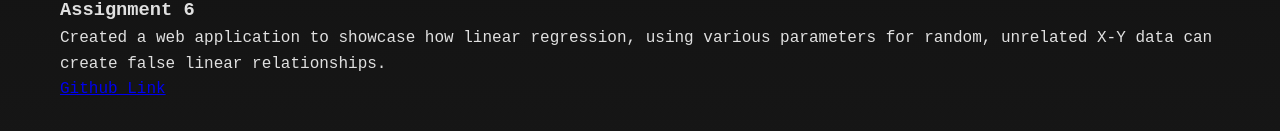
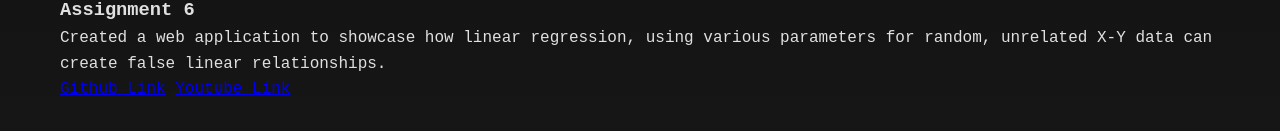
Before and after one commit to aljarida/aljarida.github.io, a plain HTML site: page assignments.html in a window 1280 px wide. Shown: the part 1085-1216 px from the top of the page. Drawn offline with Linux system fonts and the light colour scheme.

Commit message:
Add YT link

```diff
--- a/assignments.html
+++ b/assignments.html
@@ -51,6 +51,7 @@
 				<h3>Assignment 6</h3>
 				<p>Created a web application to showcase how linear regression, using various parameters for random, unrelated X-Y data can create false linear relationships.</p>
 				<a href="https://www.github.com/aljarida/aljarida-assignment-6" target="_blank">Github Link</a>
+				<a href="https://youtu.be/OvXZv4ZX3-Y" target="_blank">Youtube Link</a>
 			</article>
         </section>
     </main>
```
